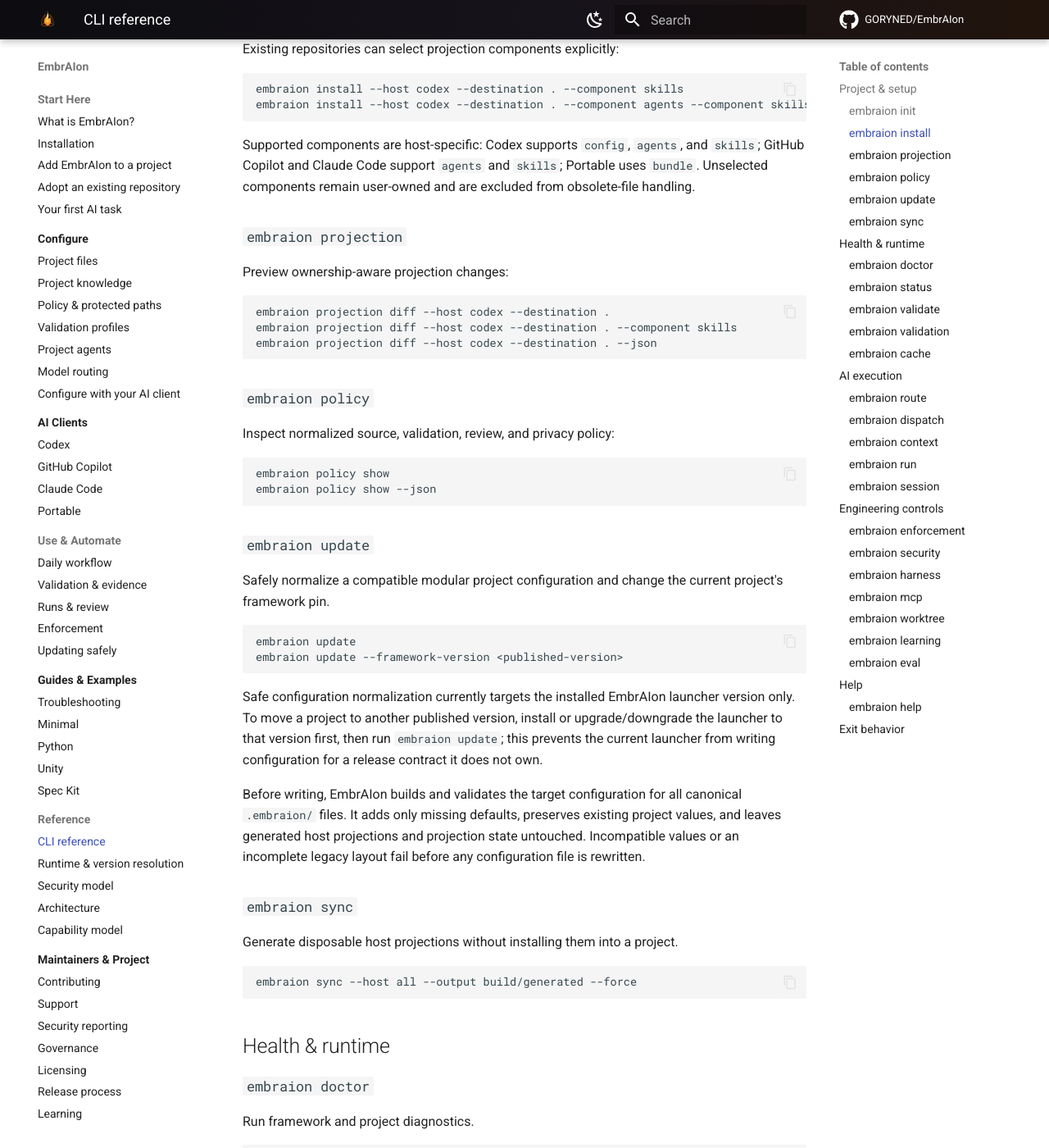
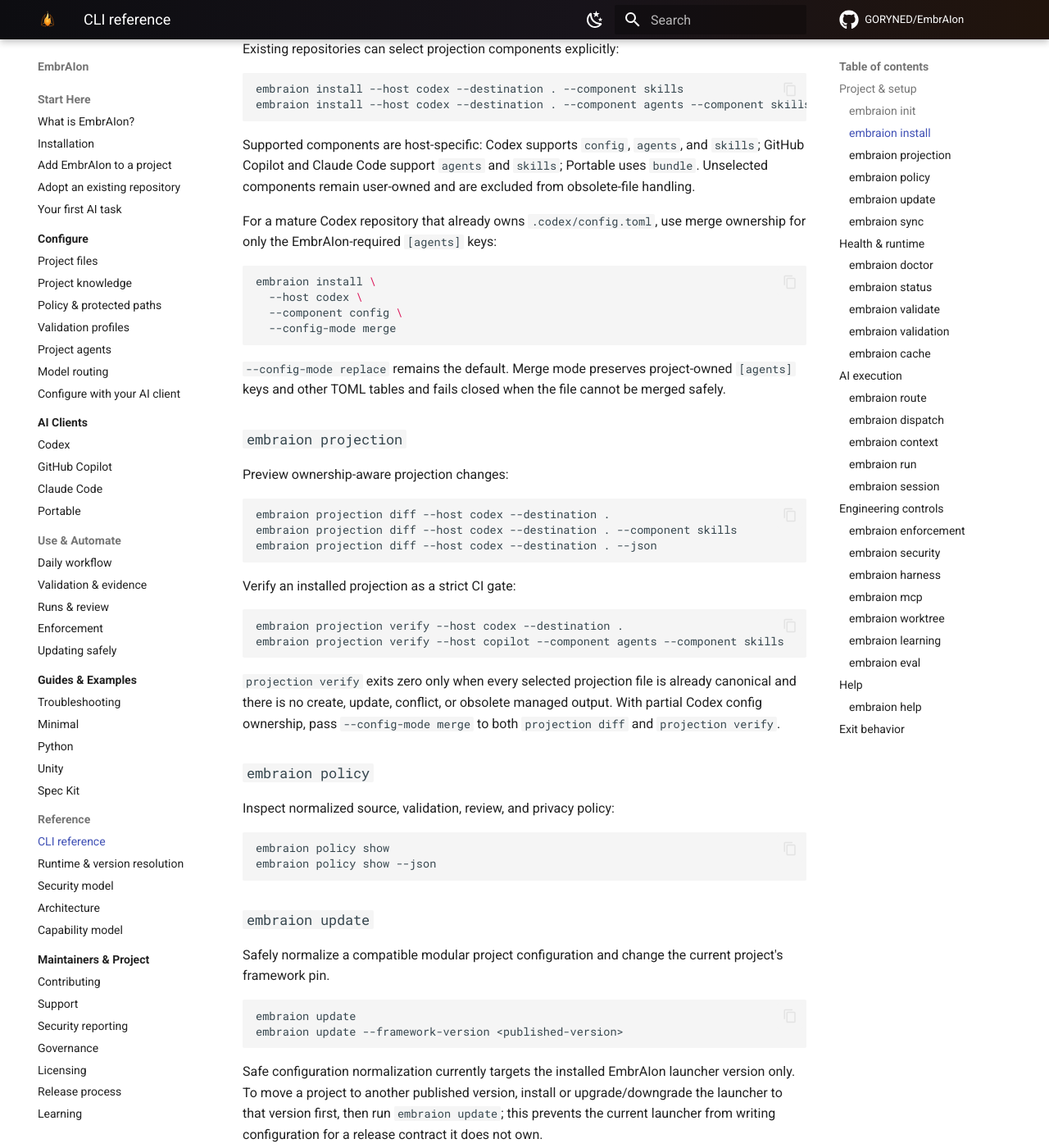
Before and after one commit to GORYNED/EmbrAIon, an MkDocs documentation site: the page built from docs/reference/cli.md, in a window 1280 px wide and 1400 px high, scrolled down 973 px. Shown: the whole window at 82% size. Built offline with MkDocs 1.6.1 and Material for MkDocs 9.7.7, drawn with Linux system fonts in a browser that asks for light colours; comment, search, counter and statistics services are not loaded; some of the changed text lies outside the part shown.

Commit message:
Document new validation and projection CLI contracts

````diff
--- a/docs/reference/cli.md
+++ b/docs/reference/cli.md
@@ -52,6 +52,18 @@ embraion install --host codex --destination . --component agents --component ski
 
 Supported components are host-specific: Codex supports `config`, `agents`, and `skills`; GitHub Copilot and Claude Code support `agents` and `skills`; Portable uses `bundle`. Unselected components remain user-owned and are excluded from obsolete-file handling.
 
+
+For a mature Codex repository that already owns `.codex/config.toml`, use merge ownership for only the EmbrAIon-required `[agents]` keys:
+
+```bash
+embraion install \
+  --host codex \
+  --component config \
+  --config-mode merge
+```
+
+`--config-mode replace` remains the default. Merge mode preserves project-owned `[agents]` keys and other TOML tables and fails closed when the file cannot be merged safely.
+
 ### `embraion projection`
 
 Preview ownership-aware projection changes:
@@ -61,6 +73,15 @@ embraion projection diff --host codex --destination .
 embraion projection diff --host codex --destination . --component skills
 embraion projection diff --host codex --destination . --json
 ```
+
+Verify an installed projection as a strict CI gate:
+
+```bash
+embraion projection verify --host codex --destination .
+embraion projection verify --host copilot --component agents --component skills
+```
+
+`projection verify` exits zero only when every selected projection file is already canonical and there is no create, update, conflict, or obsolete managed output. With partial Codex config ownership, pass `--config-mode merge` to both `projection diff` and `projection verify`.
 
 ### `embraion policy`
 
@@ -134,6 +155,16 @@ embraion validation run full --run-id task-001
 ```
 
 `validation run` executes commands from the project root, persists redacted evidence under `.embraion/state/validation/`, and exits non-zero when the profile fails. Empty profiles report `skipped`. Use `--fail-fast` to stop after the first failing command and `--timeout SECONDS` for a per-command timeout.
+
+Structured validation profiles can declare runtime parameters. Supply them with repeatable `--param NAME=VALUE`:
+
+```bash
+embraion validation run affected \
+  --param base-ref=origin/main \
+  --param head-ref=HEAD
+```
+
+Unknown parameters and missing required parameters fail closed. Parameters can be projected into a command-line argument or into the validation child process environment according to `.embraion/validation.yaml`.
 
 `--run-id` attaches the profile result to an active structured execution record, so validation evidence does not have to be re-entered manually.
 
````
